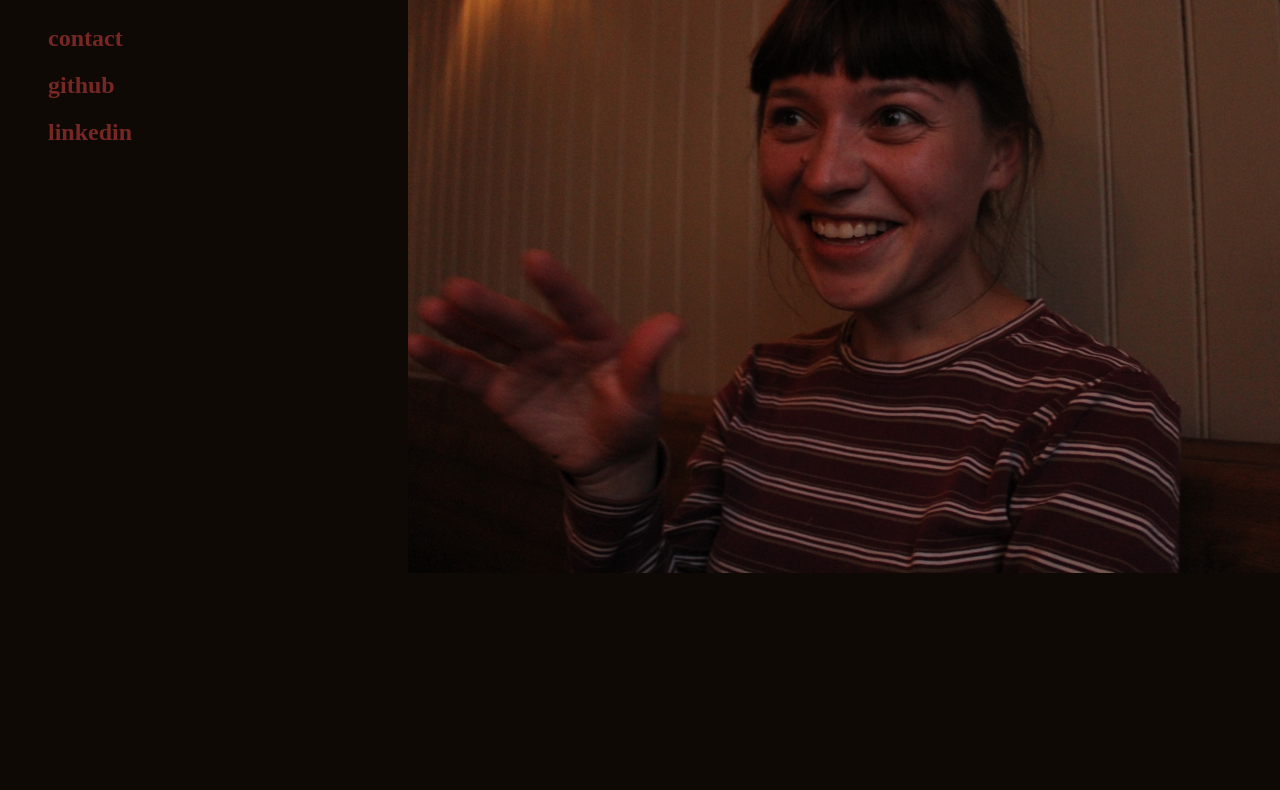
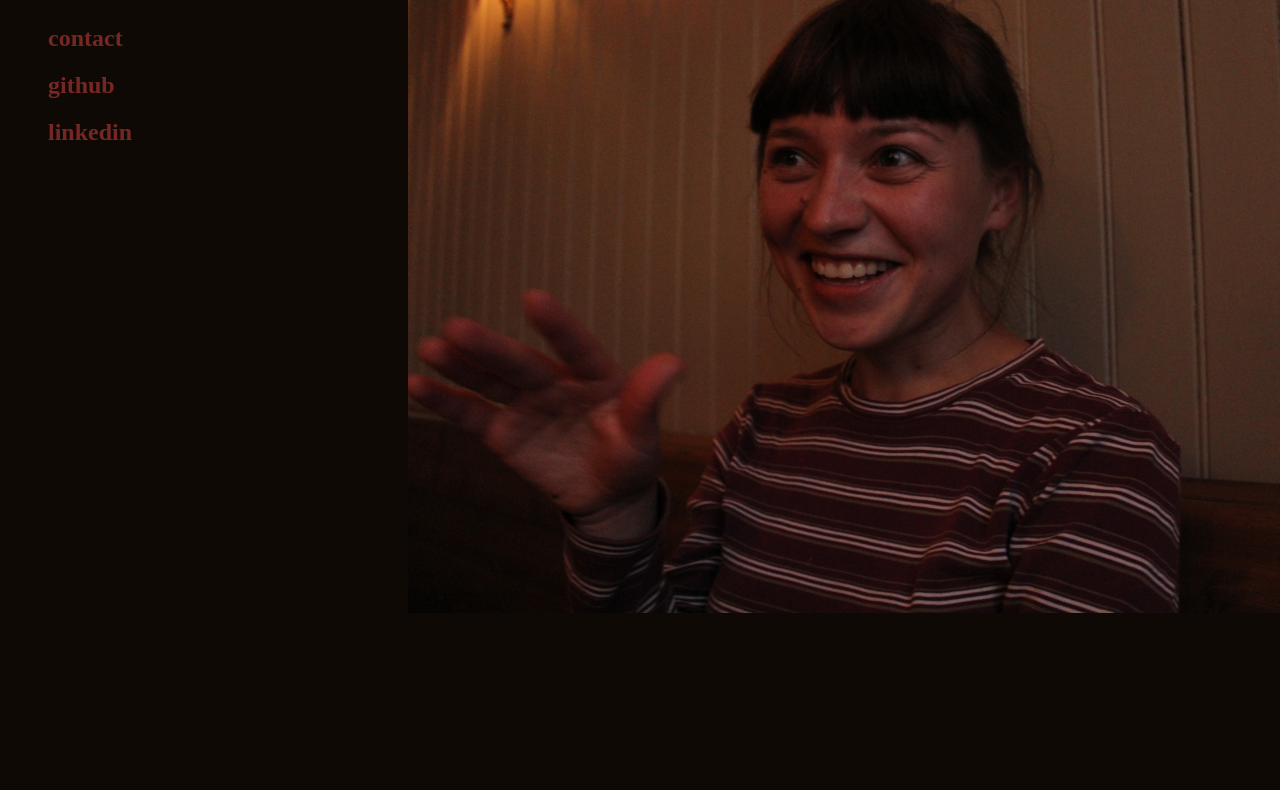
Before and after one commit to yelenakernogitski/yelenakernogitski.github.io, a plain HTML site: page index.html in a window 1280 px wide. Shown: the part 120-910 px from the top of the page. Drawn offline with Linux system fonts and the light colour scheme.

Commit message:
Add files via upload

```diff
--- a/css/style.css
+++ b/css/style.css
@@ -62,7 +62,7 @@ height:auto;}
 @media (min-width: 681px) {
            .small{
 		  left:400px;
-		  top:-260px;
+		  top:-220px;
 		  width:100%;
 	  }
 	    .list{  padding: 0 40px;
```
